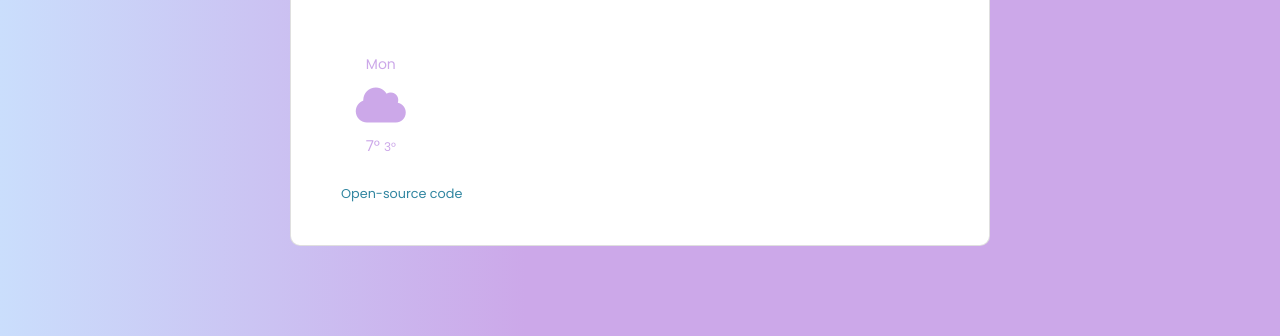
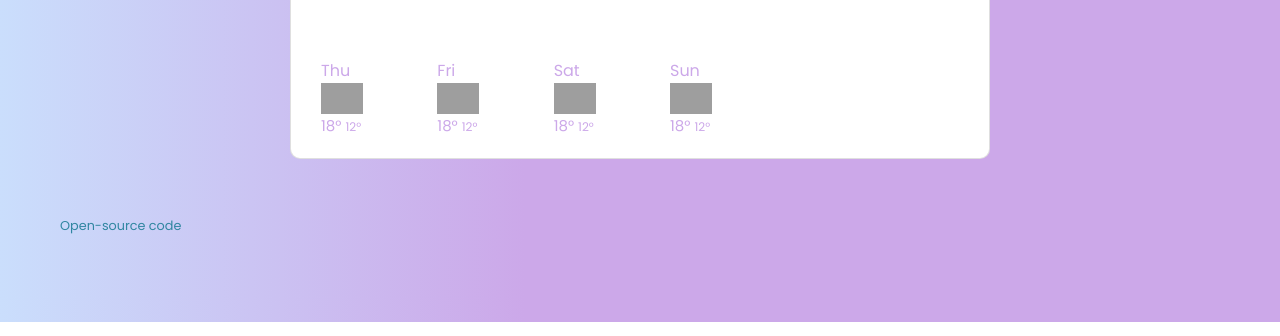
Before and after one commit to skyeskye1996/weather-project, a plain HTML site: page index.html in a window 1280 px wide. Shown: the part 478-814 px from the top of the page. Drawn offline with nearby package versions, Linux system fonts and the light colour scheme; no server answers; grey boxes are pictures that could not be loaded.

Commit message:
New method to add in forecast for 5 days

```diff
--- a/index.html
+++ b/index.html
@@ -89,20 +89,9 @@
           </div>
           <br />
           <br />
-
-          <div class="row align-items-center forecast-days">
-            <div class="col-2">
-              <div class="weather-forecast-date">Mon</div>
-                  <i class="fa-solid fa-cloud icon-weather"></i>
-                  <div class="weather-forecast-temperatures">
-                    <span class="weather-forecast-temperature-max">
-                      7°
-                    </span>
-                    <span class="weather-forecast-temperature-min">
-                    3°
-                  </span>
-            </div>
-
+          </div>
+          <div class="weather-forecast" id="forecast"></div>
+        </div>
       </div>
     </div>
     </br>
--- a/src/index.js
+++ b/src/index.js
@@ -63,6 +63,36 @@ function searchSubmit(event) {
 
 let searchForm = document.querySelector("#city-form");
 searchForm.addEventListener("submit", searchSubmit);
+
+function displayForecast() {
+  let forecastElement = document.querySelector("#forecast");
+
+  let days = ["Thu", "Fri", "Sat", "Sun"];
+
+  let forecastHTML = `<div class="row">`;
+  days.forEach(function (day) {
+    forecastHTML =
+      forecastHTML +
+      `
+      <div class="col-2">
+        <div class="weather-forecast-date">${day}</div>
+        <img
+          src="http://openweathermap.org/img/wn/50d@2x.png"
+          alt=""
+          width="42"
+        />
+        <div class="weather-forecast-temperatures">
+          <span class="weather-forecast-temperature-max"> 18° </span>
+          <span class="weather-forecast-temperature-min"> 12° </span>
+        </div>
+      </div>
+  `;
+  });
+
+  forecastHTML = forecastHTML + `</div>`;
+  forecastElement.innerHTML = forecastHTML;
+  console.log(forecastHTML);
+}
 
 function showWeather(response) {
   let city = response.data.name;
@@ -136,3 +166,4 @@ let currentLocation = document.querySelector("#current-location");
 currentLocation.addEventListener("click", getCurrentPosition);
 
 searchCity("London");
+displayForecast();
--- a/src/style.css
+++ b/src/style.css
@@ -35,16 +35,6 @@ h3 {
   font-size: 14px;
   margin-top: 5px;
   font-family: "Poppins", sans-serif;
-}
-
-li {
-  list-style: none;
-  text-align: center;
-}
-
-ul {
-  margin: 0 0 20px;
-  padding: 0;
 }
 
 form {
```
